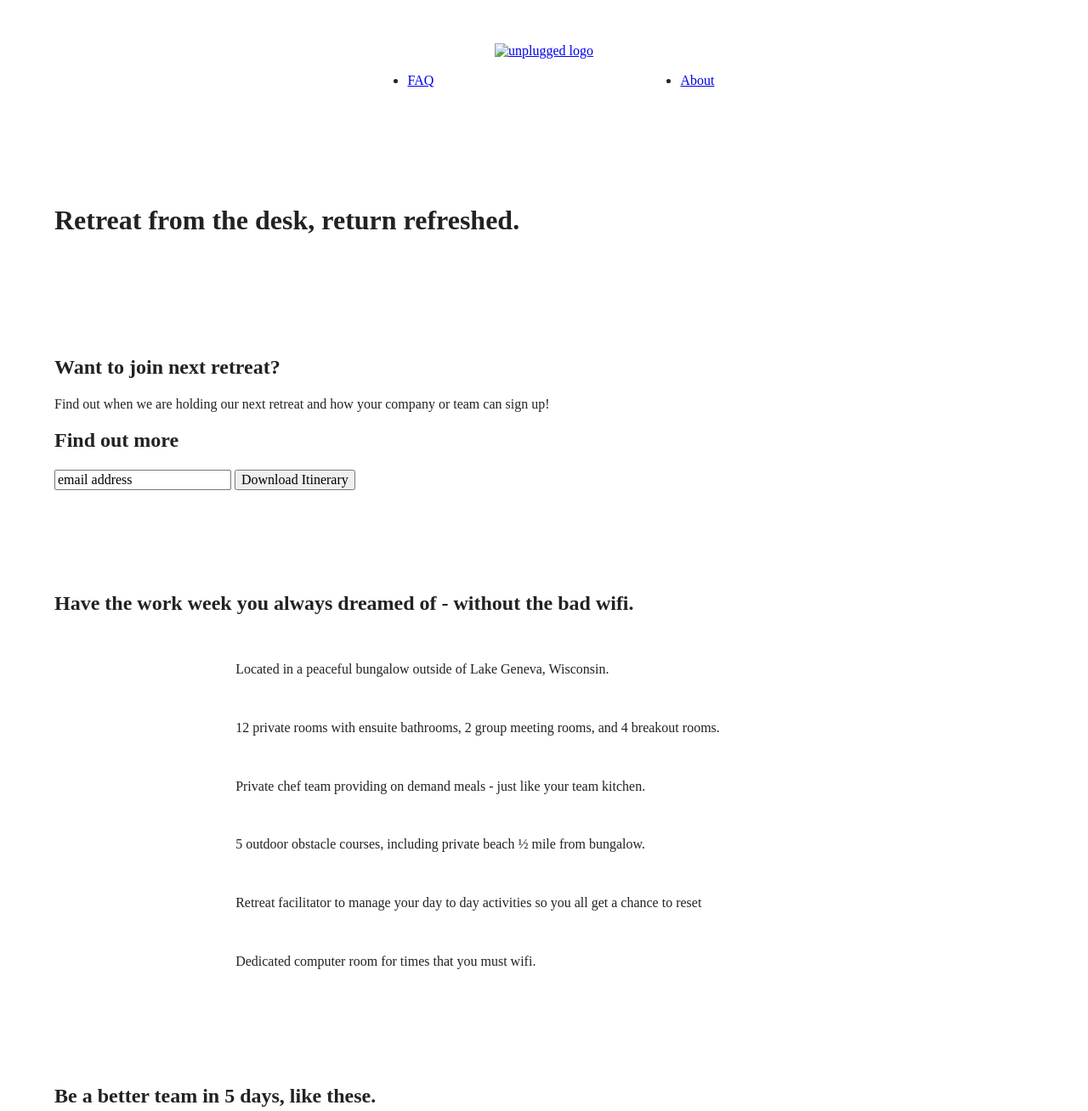
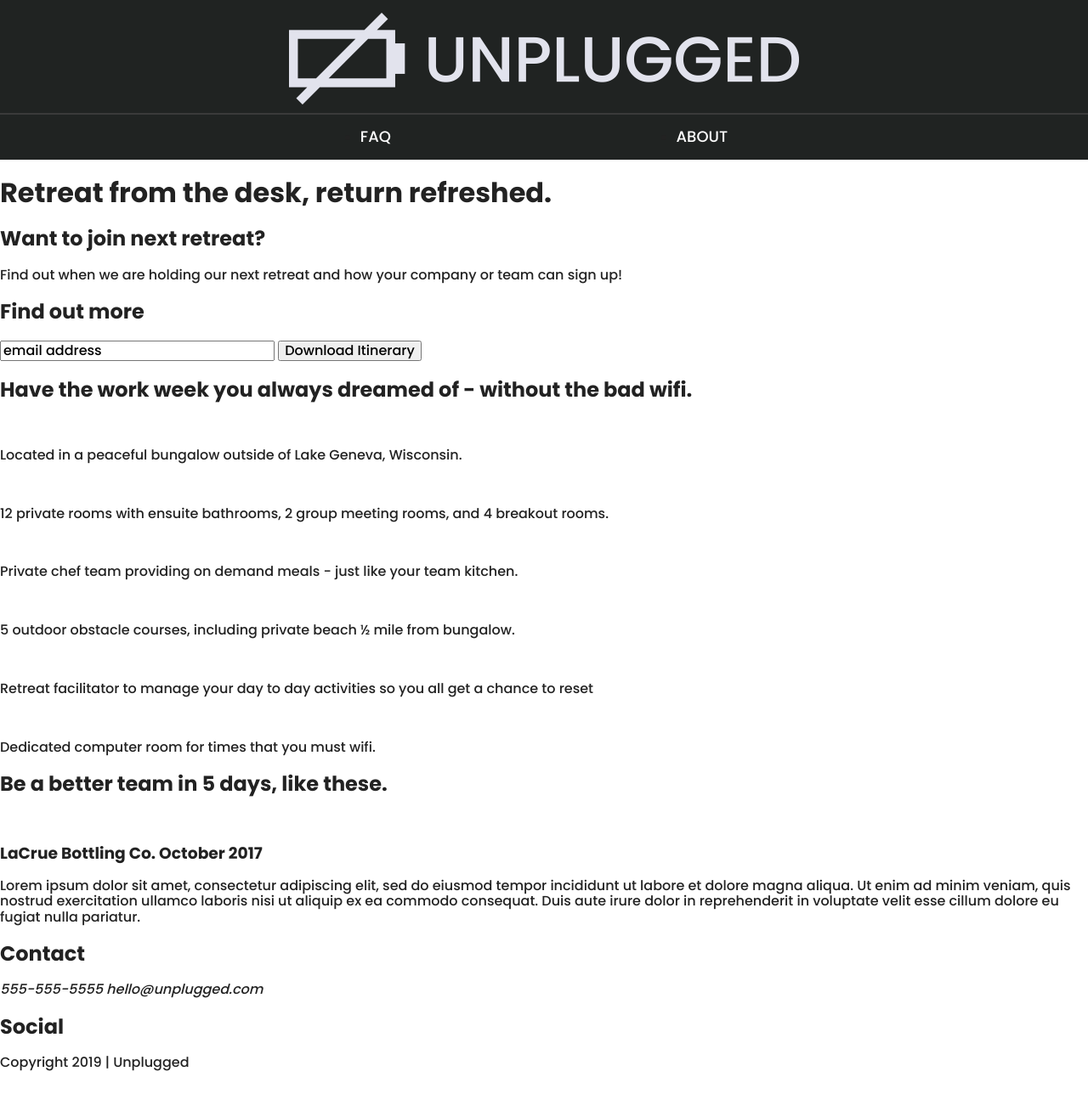
Before and after one commit to monikajaracz/206-unplugged, a website built with Parcel: page index.html in a window 1280 px wide. Shown: the top 1308 px of the page at 85% size. After the commit the page ends 1277 px from the top, so only its background shows below. Built offline with nearby package versions, Linux system fonts and the light colour scheme.

Commit message:
finished mobile nav

```diff
--- a/css/main.css
+++ b/css/main.css
@@ -87,32 +87,23 @@ textarea {
    Author's custom styles
    ========================================================================== */
 
-.content-wrapper {
-  width: 90%;
-  margin: 50px 0;
+html {
+  font-size: 16px;
 }
 
-/*-------------- Base Header - Footer Styles ------------*/
-
-header,
-footer {
-  display: flex;
-  justify-content: center;
-  align-items: center;
-  flex-flow: row wrap;
-  padding: 15px 0s;
+body {
+  font-family: 'Poppins', sans-serif;
+  font-size: 1em;
 }
 
-header nav {
-  display: flex;
-  flex-flow: row wrap;
-  width: 60%;
+img {
+  width: 100%;
 }
 
-header nav ul {
-  display: flex;
-  justify-content: space-around;
-  width: 100%;
+/****** HEADER *******/
+
+header {
+  background-color: #202322;
 }
 
 header .content-wrapper {
@@ -122,72 +113,47 @@ header .content-wrapper {
   flex-flow: row wrap;
 }
 
-footer .content-wrapper {
-  width: 55%;
-  margin: 50px 0;
+header figure {
+  width: 60%;
+  display: flex;
+  justify-content: center;
+  align-items: center;
+  flex-flow: row wrap;
+  margin: 15px 0 10px 0;
 }
 
 .header-divider {
   width: 100%;
+  border: 1px solid #3a3a3a;
+}
+
+header nav {
+  width: 60%;
+  display: flex;
+  justify-content: center;
+  flex-flow: row wrap;
+}
+
+header nav ul {
+  width: 100%;
+  display: flex;
+  align-items: center;
+  justify-content: space-around;
+  flex-flow: row wrap;
+  padding: 0;
 }
 
 
-
-/*----------- MAIN AREA ---------*/
-
-.hero-area {
-  display: flex;
-  justify-content: center;
+header a {
+  display: inline-block;
+  text-transform: uppercase;
+  color: #fff;
+  text-decoration: none;
+  font-weight: 500;
+  font-size: 1.125em;
 }
 
-aside {
-  display: flex;
-  justify-content: center;
 
-}
-
-.features {
-  display: flex;
-  justify-content: center;
-}
-
-.features-items {
-  display: flex;
-  justify-content: center;
-  flex-flow: row wrap;
-  align-items: center;
-}
-
-.features article {
-  width: 63%;
-}
-
-.reviews h3 {
-  width: 55%;
-}
-
-.reviews {
-  display: flex;
-  justify-content: center;
-}
-
-/*----------- FAQ ---------*/
-
-.faq-content {
-  display: flex;
-  justify-content: center;
-  flex-flow: row wrap;
-  align-items: center;
-}
-
-/*----------- About ---------*/
-
-.contact-section {
-  display: flex;
-  justify-content: center;
-  flex-flow: row wrap;
-  align-items: center;
-}
 
 
 /* ==========================================================================
@@ -278,15 +244,12 @@ aside {
    Modify as content requires.
    ========================================================================== */
 
-@media only screen and (min-width: 35em) {
-  /* Style adjustments for viewports that meet the condition */
+@media only screen and (min-width: 768px) {
+  /*Tablet styles here*/
 }
 
-@media print,
-  (-webkit-min-device-pixel-ratio: 1.25),
-  (min-resolution: 1.25dppx),
-  (min-resolution: 120dpi) {
-  /* Style adjustments for high resolution devices */
+@media only screen and (min-width: 1200px) {
+  /*Desktop styles here*/
 }
 
 /* ==========================================================================
--- a/index.html
+++ b/index.html
@@ -15,7 +15,7 @@
   <link rel="manifest" href="site.webmanifest">
   <link rel="apple-touch-icon" href="icon.png">
   <!-- Place favicon.ico in the root directory -->
-
+  <link href="https://fonts.googleapis.com/css?family=Open+Sans:400,700|Poppins:500,700" rel="stylesheet">
   <link rel="stylesheet" href="css/normalize.css">
   <link rel="stylesheet" href="css/main.css">
 
@@ -28,7 +28,9 @@
 
   <header>
     <div class="content-wrapper">
-      <a href="#"><img src="" alt="unplugged logo"></a>
+      <figure>
+        <a href="#"><img src="img/unpluggedlogo.png" alt="unplugged logo"></a>
+      </figure>
       <div class="header-divider"></div>
       <nav>
         <ul>
```
Also changed, not shown: img/rawpixel-800820-unsplash1.jpg (added), img/unpluggedlogo.png (added), 2 other files.
